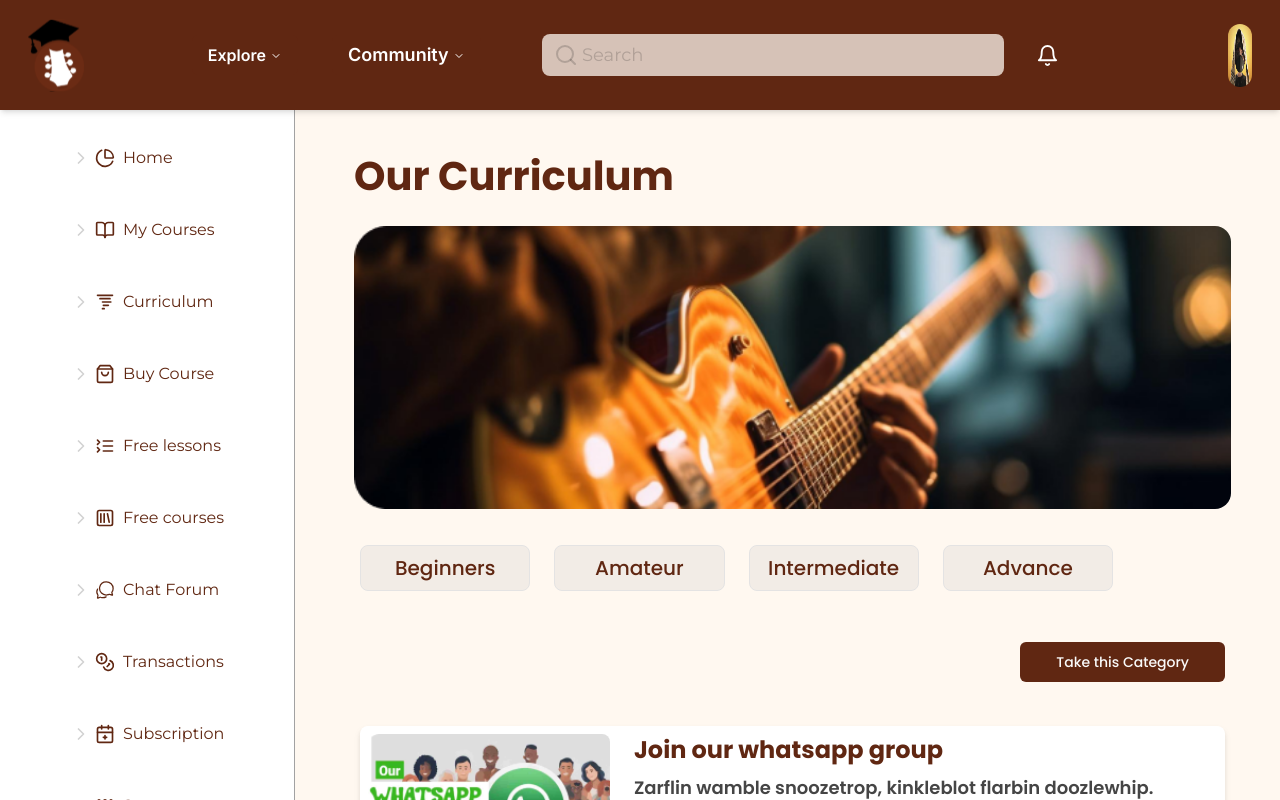
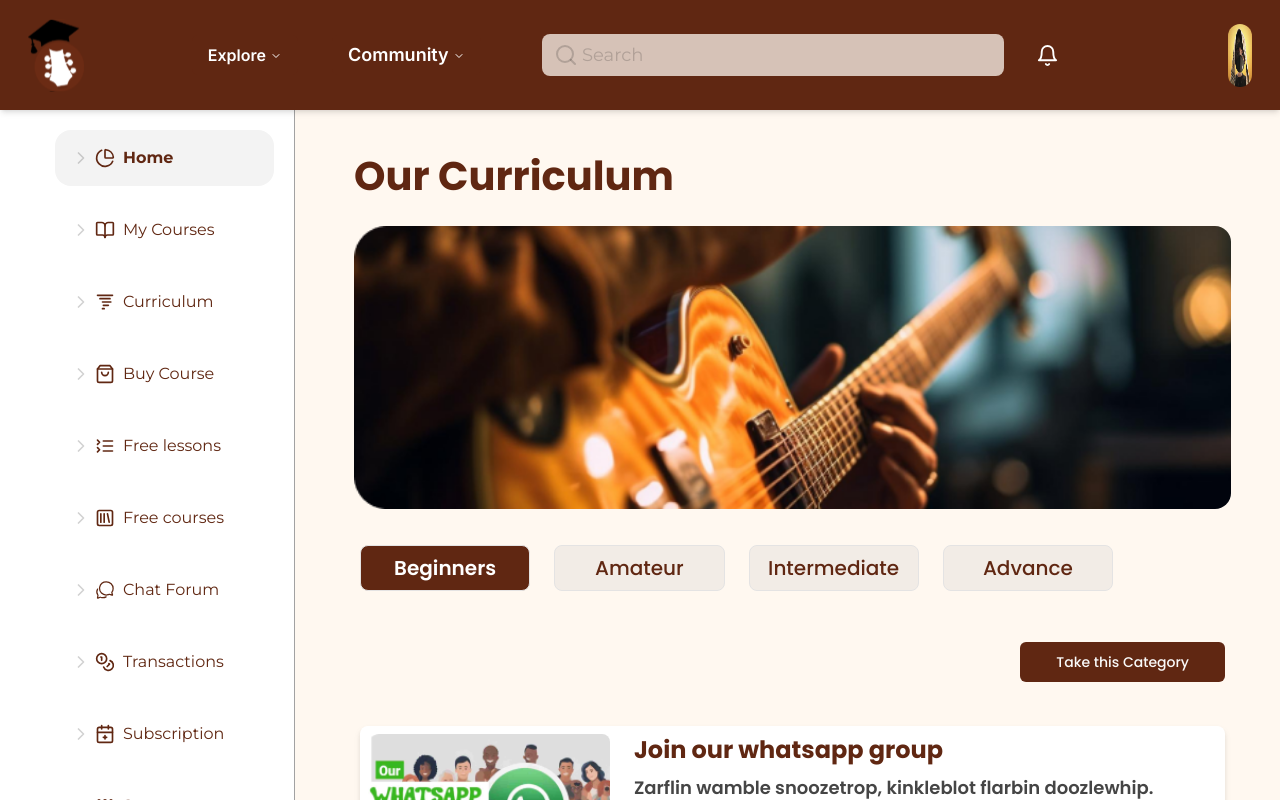
Before and after one commit to mum33n/sga-ui, a Next.js app: page /curriculum in a window 1280 px wide. Shown: the top 800 px of the page. Built offline with nearby package versions, Linux system fonts and the light colour scheme.

Commit message:
changes a button width in curriculumContent.tsx set both StudentSideBar.tsx and StudentTabs.tsx to retain their position even upon reload

```diff
--- a/app/(student)/(home)/components/StudentSideBar.tsx
+++ b/app/(student)/(home)/components/StudentSideBar.tsx
@@ -69,12 +69,14 @@ const sideBar = [
 ]
 
 const StudentSideBar = () => {
-    const [activeMenu, setActiveMenu] = useState<number | null>(null);
+    const [activeMenu, setActiveMenu] = useState<number | null>(0);
 
     useEffect(() => {
         const savedIndex = localStorage.getItem('activeMenu')
         if (savedIndex !== null ){
             setActiveMenu(parseInt(savedIndex, 10))
+        } else {
+            setActiveMenu(0)
         }
     }, [])
 
@@ -91,7 +93,7 @@ const StudentSideBar = () => {
                     <Link key={index} href={sideBar.link}>
                         <div
                             onClick={() =>handleChange(index)}
-                            className={`flex items-center gap-1 p-4 active:bg-[#1C1C1C0D] hover:bg-[#1C1C1C0D] hover:font-bold active:font-bold cursor-pointer rounded-2xl ${activeMenu === index && "bg-[#1C1C1C0D]"}`}>
+                            className={`flex items-center gap-1 p-4 active:bg-[#1C1C1C0D] hover:bg-[#1C1C1C0D] hover:font-bold active:font-bold cursor-pointer rounded-2xl ${activeMenu === index && "bg-[#1C1C1C0D] font-bold"}`}>
                             <span><ChevronRight size={20} color="#1C1C1C33"/></span>
                             <div className="flex gap-2 text-[#602712] items-center">
                                 <span>{sideBar.icon}</span>
--- a/app/(student)/(home)/components/StudentTabs.tsx
+++ b/app/(student)/(home)/components/StudentTabs.tsx
@@ -7,7 +7,7 @@ import {
     TabsList,
     TabsTrigger,
 } from "@/components/ui/tabs";
-import React, {useEffect, useState} from "react";
+import React, { useEffect, useState } from "react";
 
 type Course = {
     title: string;
@@ -17,27 +17,30 @@ type Course = {
 };
 
 type CoursesTabsProps = {
-    courses: Course[];// Only an array of Course objects is allowed
+    courses: Course[]; // Only an array of Course objects is allowed
 };
 
 export function StudentTabs({ courses }: CoursesTabsProps) {
-    const [activeButton, setActiveButton] = useState<number | null>(null)
+    const [activeButton, setActiveButton] = useState<number>(0);
+
     useEffect(() => {
-        const savedButton = localStorage.getItem('activeButton')
-        if (savedButton !== null){
-            setActiveButton(parseInt(savedButton, 10))
+        const savedButton = localStorage.getItem("activeButton");
+        if (savedButton !== null) {
+            setActiveButton(parseInt(savedButton, 10));
         }
     }, []);
 
     const handleChange = (index: number) => {
         setActiveButton(index);
-        localStorage.setItem("activeButton", index.toString())
+        localStorage.setItem("activeButton", index.toString());
     };
 
     return (
         <>
-            <Tabs defaultValue={courses[0]?.title || ""} className="font-poppins overflow-x-hidden px-[6px]">
-                {/* Wrap TabsTrigger items in TabsList */}
+            <Tabs
+                value={courses[activeButton]?.title || courses[0]?.title} // Dynamically set tab based on activeButton
+                className="font-poppins overflow-x-hidden px-[6px]"
+            >
                 <TabsList className="flex items-center justify-center gap-6 w-full lg:w-[753px] overflow-x-auto no-scrollbar">
                     {courses.map((course, index) => (
                         <TabsTrigger
@@ -48,13 +51,8 @@ export function StudentTabs({ courses }: CoursesTabsProps) {
                                 activeButton === index && "bg-[#602712] font-semibold text-white"
                             }`}
                         >
-                            <span>
-                                {course.title}
-                            </span>
-                            {
-                                course.count && <span>({course?.count})</span>
-                            }
-
+                            <span>{course.title}</span>
+                            {course.count && <span>({course.count})</span>}
                         </TabsTrigger>
                     ))}
                 </TabsList>
```
